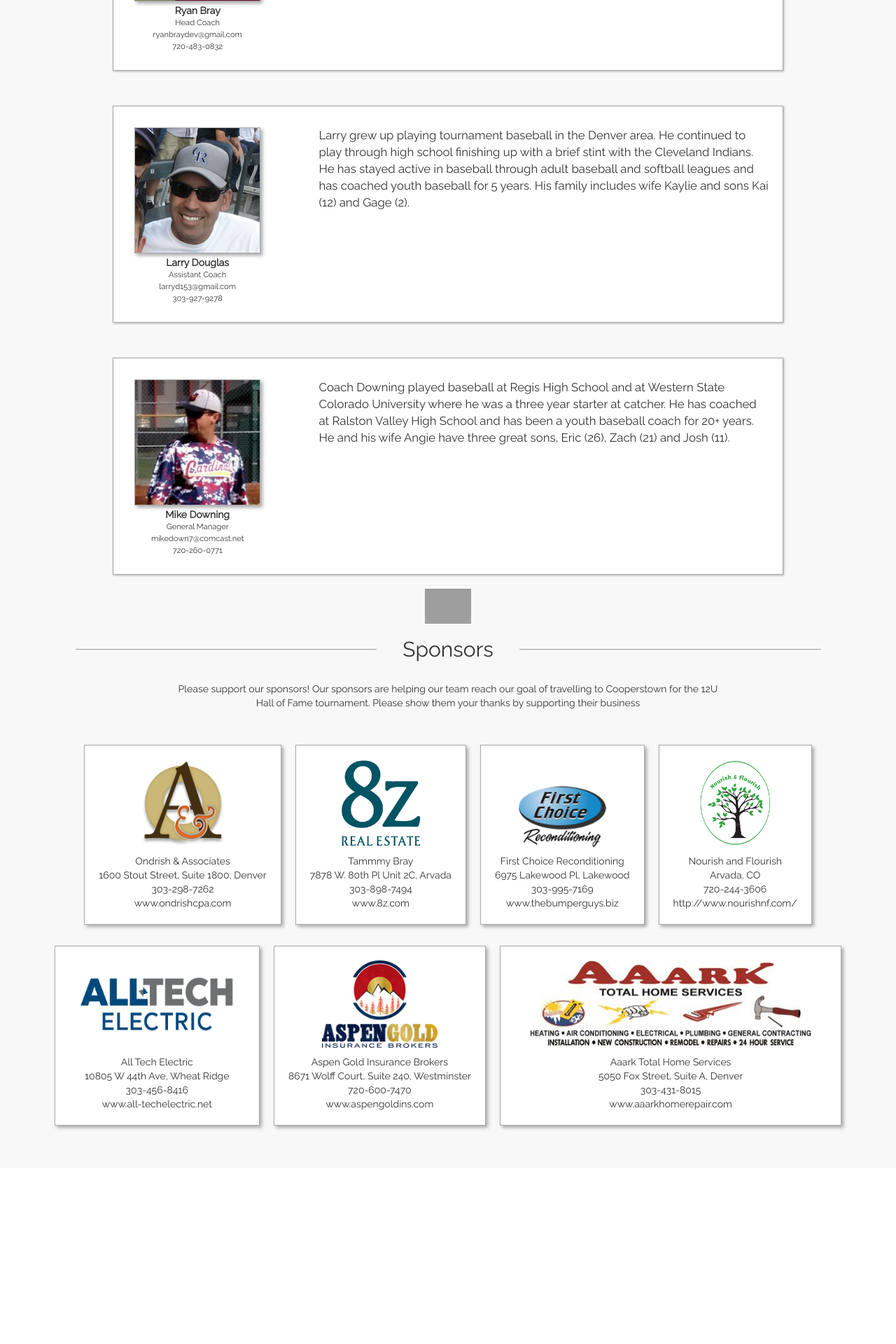
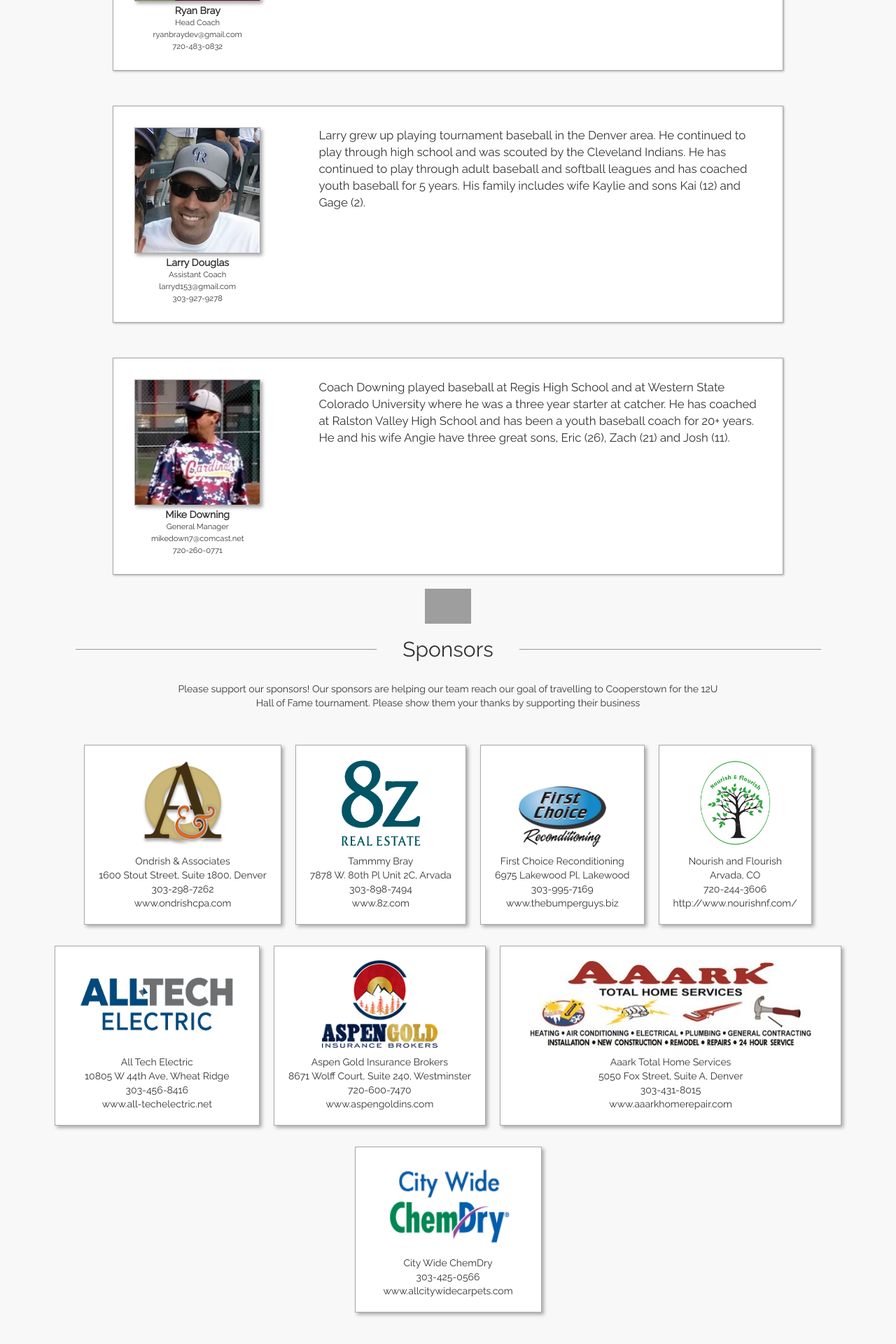
Before and after one commit to RyanBrayDev/nj-cardinals, an Angular app: page /home in a window 1280 px wide. Shown: the part 2402-4322 px from the top of the page at 70% size. Before the commit the page ends 4070 px from the top, so only its background shows below. Built offline with nearby package versions, Linux system fonts and the light colour scheme; grey boxes are pictures that could not be loaded.

Commit message:
Add Sponsor and update coach bio

```diff
--- a/src/app/home/coaches/coaches.component.ts
+++ b/src/app/home/coaches/coaches.component.ts
@@ -35,7 +35,7 @@ export class CoachesComponent implements OnInit {
       Email: 'larryd153@gmail.com',
       ImageUrl: '../../../assets/images/larry-douglas.PNG',
       Bio: `Larry grew up playing tournament baseball in the Denver area.  He continued to play through high school
-      finishing up with a brief stint with the Cleveland Indians.  He has stayed active in baseball through adult
+      and was scouted by the Cleveland Indians.  He has continued to play through adult
       baseball and softball leagues and has coached youth baseball for 5 years.  His family includes wife Kaylie
       and sons Kai (12) and Gage (2).`
     });
--- a/src/app/home/sponsors/sponsors.component.ts
+++ b/src/app/home/sponsors/sponsors.component.ts
@@ -73,6 +73,14 @@ export class SponsorsComponent implements OnInit {
       Phone: '303-431-8015',
       ImageUrl: '../../../../assets/images/sponsors/aaark.jpg'
     });
+
+    sponsors.push({
+      Name: 'City Wide ChemDry',
+      Website: 'www.allcitywidecarpets.com',
+      Address: '',
+      Phone: '303-425-0566',
+      ImageUrl: '../../../../assets/images/sponsors/chemdry.png'
+    });
     return sponsors;
   }
 
```
Also changed, not shown: src/assets/images/sponsors/chemdry.png (added).
